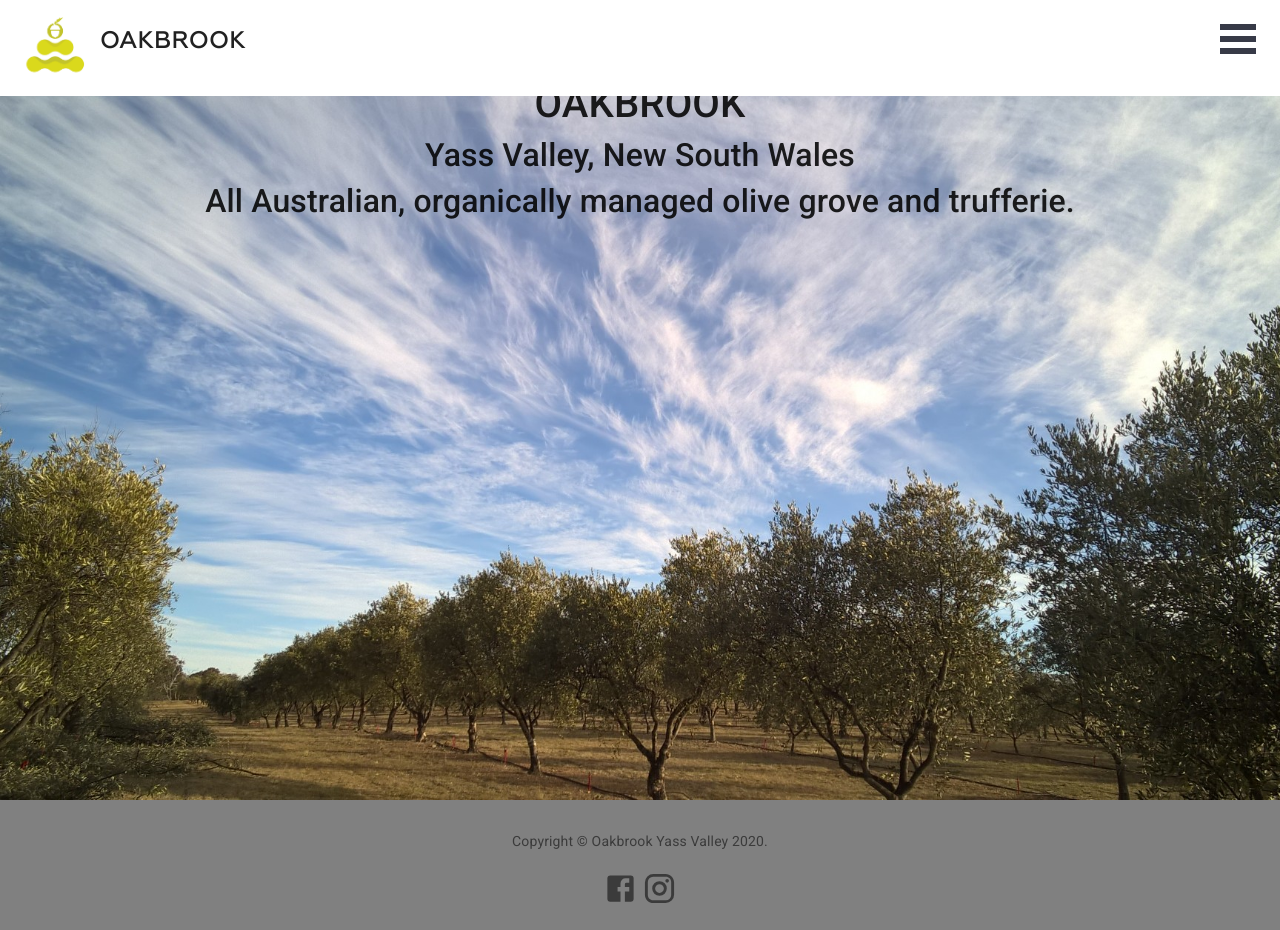
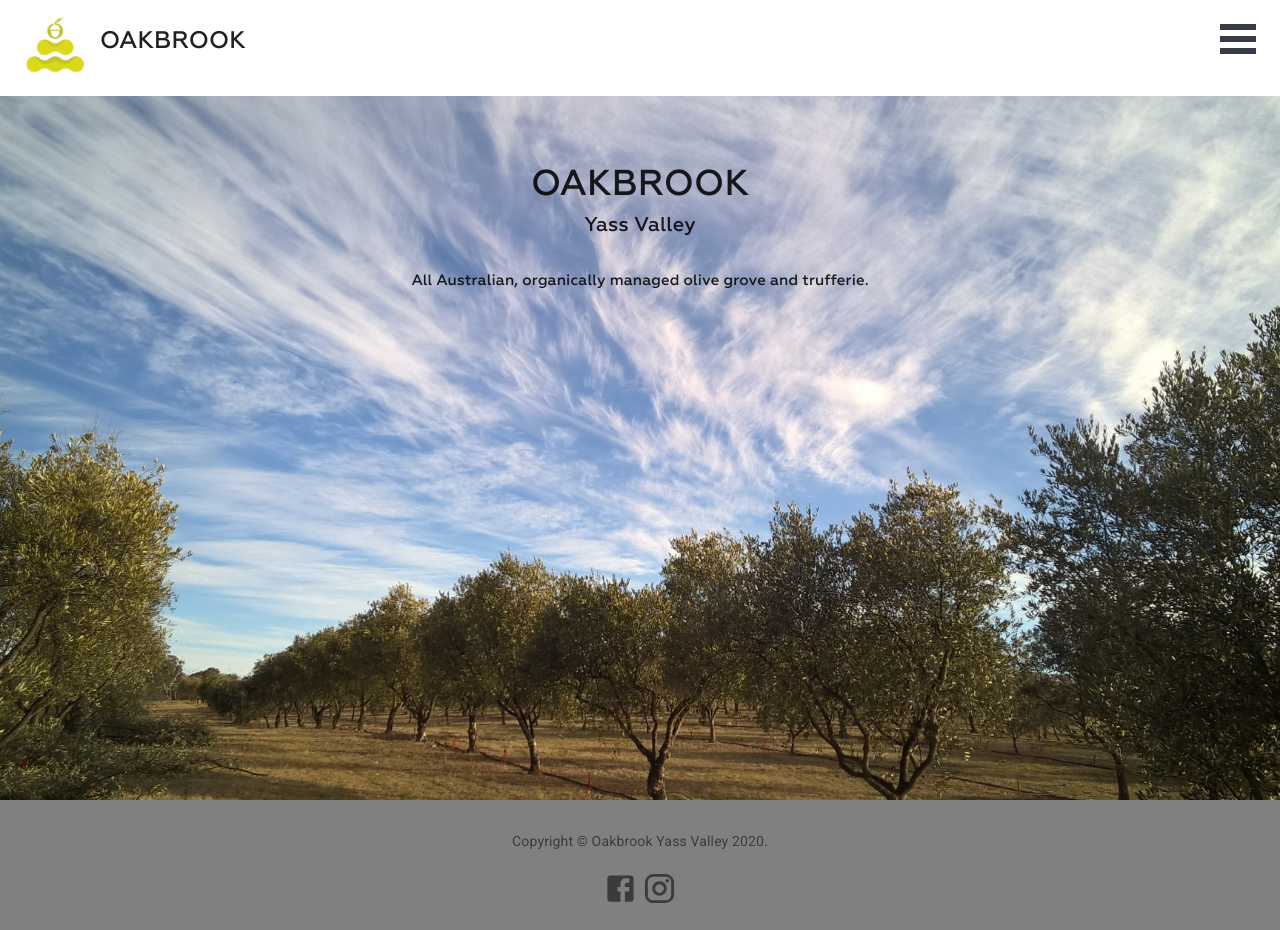
Before and after one commit to raj1020/T3A2PB-React, a React (Create React App) app: page / in a window 1280 px wide. Built offline with nearby package versions, Linux system fonts and the light colour scheme.

Commit message:
styled homepage text

```diff
--- a/src/components/pages/Home.js
+++ b/src/components/pages/Home.js
@@ -13,14 +13,24 @@
     min-height: 100vh;
     position: relative;
     padding-bottom: 72px;
-    font-family: 'Roboto', sans-serif;
+    font-family: 'Geometria-Medium', sans-serif;
 `;
 
-const SubHeading = styled.section`
-    text-align: center;
-    font-family: 'Roboto', sans-serif;
+const HomeTitle = styled.section`
+    padding: 80px 0px 0px 0px;
+    font-size: 36px;
 `;
 
+const SubTitle = styled.section`
+    font-family: 'Geometria-Medium', sans-serif;
+    font-size: 20px;
+`;
+
+const HomeText = styled.section`
+    font-family: 'Geometria-Medium', sans-serif;
+    font-size: 15px;
+    padding: 30px 0px
+`;
 
 class Home extends React.Component {
 
@@ -30,11 +40,11 @@
             <>
             {/* <Header /> */}
             <Container>
-                <h1>OAKBROOK</h1>
-                <SubHeading>
-                    <h2>Yass Valley, New South Wales</h2>
-                    <h2>All Australian, organically managed olive grove and trufferie.</h2>
-                </SubHeading>
+                <div>
+                <HomeTitle>OAKBROOK</HomeTitle>
+                <SubTitle>Yass Valley</SubTitle>
+                <HomeText>All Australian, organically managed olive grove and trufferie.</HomeText>
+                </div>
             </Container>
             </>
         );
```
